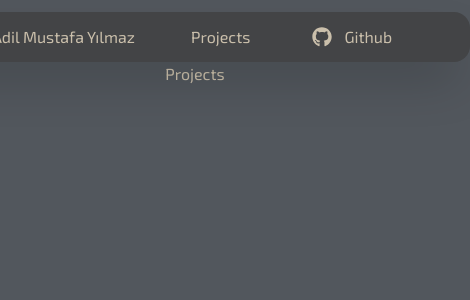
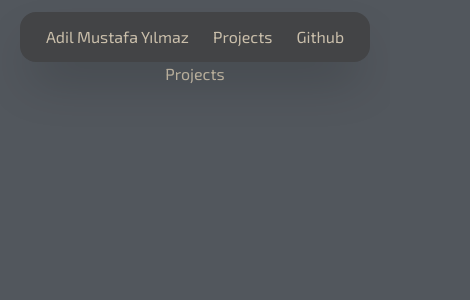
Before and after one commit to adilmustafayilmaz/adilmustafayilmaz, a Next.js app: page /projects in a window 390 px wide. Shown: the top 300 px of the page, 470 px wide, since content can reach past the window. Built offline with nearby package versions, Linux system fonts and the light colour scheme.

Commit message:
chore: Update responsive styles for Header and Page components

```diff
--- a/components/Header.tsx
+++ b/components/Header.tsx
@@ -5,15 +5,18 @@ import { faGithub } from '@fortawesome/free-brands-svg-icons'
 
 export default function Header() {
   return (
-    <header className='sticky top-3 w-[550px] h-[50px] bg-[#434446] flex justify-center items-center mt-3 rounded-2xl shadow-2xl'>
-      <div className='w-full flex justify-center items-center space-x-14'>
+    <header className='sticky top-3 w-[550px] h-[50px] bg-[#434446] flex justify-center items-center mt-3 rounded-2xl shadow-2xl max-md:w-[350px] max-md:justify-center'>
+      <div className='w-full flex justify-center items-center space-x-14 max-md:space-x-6'>
+
         <Link href="/" className='hover:font-black transition-all'>Adil Mustafa Yılmaz</Link>
         <Link href="/projects" className=' hover:font-black transition-all'>Projects</Link>
-        <Link href="https://github.com/adilmustafayilmaz" target='_blank' className=' hover:font-black transition-all flex justify-around items-center w-1/6'>
-          <FontAwesomeIcon icon={faGithub} className='w-[20px] h-[20px]'/>
+        <Link href="https://github.com/adilmustafayilmaz" target='_blank' className=' hover:font-black transition-all flex justify-around items-center md:w-1/6'>
+          <FontAwesomeIcon icon={faGithub} className='w-[20px] h-[20px] max-md:hidden'/>
           Github
         </Link>
+
       </div>
+
     </header>
   )
 }
--- a/src/app/page.tsx
+++ b/src/app/page.tsx
@@ -7,7 +7,7 @@ import Spline from '@splinetool/react-spline'
 export default function Home() {
   return (
     <main>
-      <div className='w-[500px] mt-10 flex flex-col justify-center items-center'>
+      <div className='w-[500px] mt-10 flex flex-col justify-center items-center max-md:w-[380px]'>
         {/* <Typewriter
           options={{
             strings: "Adil Mustafa Yılmaz",
@@ -21,7 +21,7 @@ export default function Home() {
             loop: false
           }}/> */}
 
-          <div className='h-full w-full m-4 rounded-full'>
+          <div className='h-[400px] w-full m-4 rounded-full'>
             <Spline scene="https://prod.spline.design/RzugIYe-JLCDkEXJ/scene.splinecode"/>
           </div>
 
```
